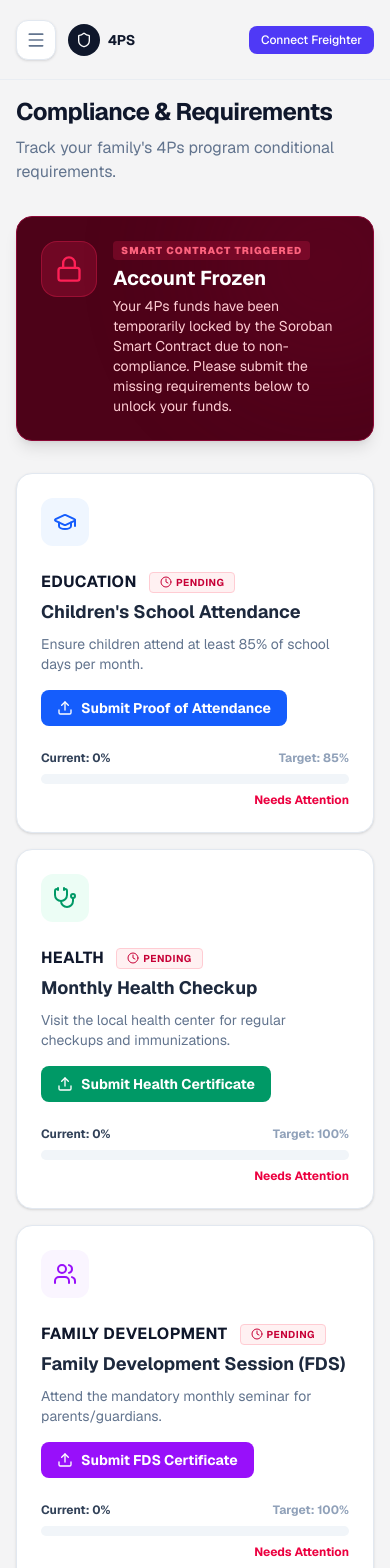
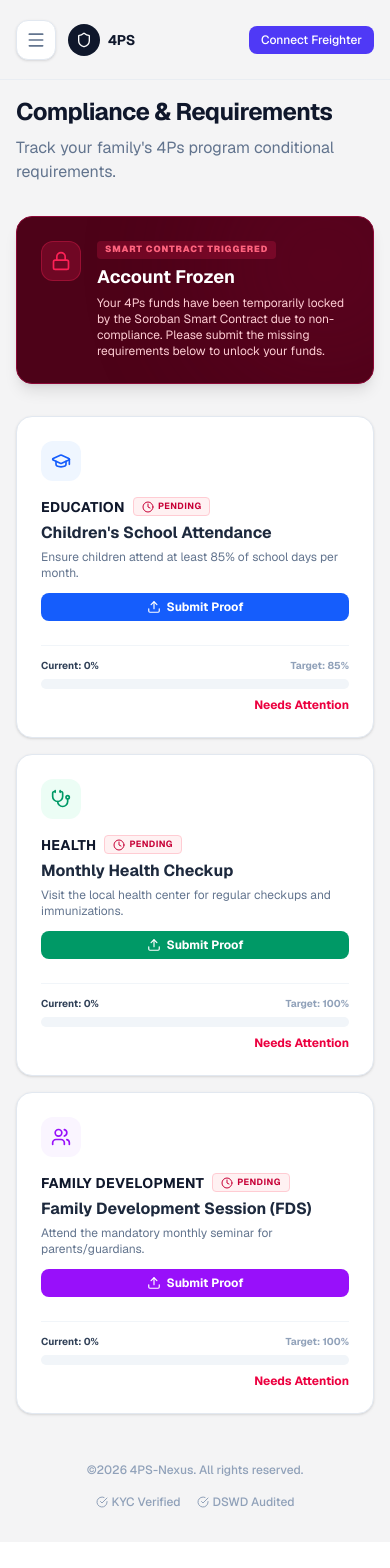
Before and after one commit to Dranyl-23/4PS-Nexus, a Next.js app in the folder web/: page /beneficiary/compliance in a window 390 px wide. Shown: the top 1568 px of the page. After the commit the page ends 1542 px from the top, so only its background shows below. Built offline with nearby package versions, Linux system fonts and the light colour scheme; no server answers; the database is empty.

Commit message:
style: optimize compliance page UI for mobile responsiveness

```diff
--- a/web/src/app/beneficiary/compliance/page.tsx
+++ b/web/src/app/beneficiary/compliance/page.tsx
@@ -93,15 +93,15 @@ export default function CompliancePage() {
         <div className="bg-rose-950 border border-rose-900 rounded-2xl p-6 shadow-lg flex flex-col md:flex-row items-start md:items-center justify-between gap-4 relative overflow-hidden">
           <div className="absolute top-0 right-0 w-64 h-64 bg-rose-900 rounded-full blur-3xl opacity-20 -mr-20 -mt-20"></div>
           <div className="flex items-start gap-4 relative z-10">
-            <div className="w-14 h-14 bg-rose-500/20 text-rose-500 rounded-2xl flex items-center justify-center shrink-0 border border-rose-500/30">
-              <Lock className="w-7 h-7" />
+            <div className="w-10 h-10 md:w-14 md:h-14 bg-rose-500/20 text-rose-500 rounded-xl md:rounded-2xl flex items-center justify-center shrink-0 border border-rose-500/30">
+              <Lock className="w-5 h-5 md:w-7 md:h-7" />
             </div>
             <div>
               <div className="flex items-center gap-2 mb-1">
-                <span className="px-2 py-0.5 bg-rose-500/20 text-rose-400 text-[10px] font-black tracking-widest uppercase rounded">Smart Contract Triggered</span>
+                <span className="px-2 py-0.5 bg-rose-500/20 text-rose-400 text-[9px] md:text-[10px] font-black tracking-widest uppercase rounded">Smart Contract Triggered</span>
               </div>
-              <h2 className="text-xl font-bold text-white mb-1">Account Frozen</h2>
-              <p className="text-sm text-rose-200 max-w-lg">
+              <h2 className="text-lg md:text-xl font-bold text-white mb-1">Account Frozen</h2>
+              <p className="text-xs md:text-sm text-rose-200 max-w-lg">
                 Your 4Ps funds have been temporarily locked by the Soroban Smart Contract due to non-compliance. Please submit the missing requirements below to unlock your funds.
               </p>
             </div>
@@ -111,15 +111,15 @@ export default function CompliancePage() {
         <div className="bg-emerald-950 border border-emerald-900 rounded-2xl p-6 shadow-lg flex flex-col md:flex-row items-start md:items-center justify-between gap-4 relative overflow-hidden">
           <div className="absolute top-0 right-0 w-64 h-64 bg-emerald-900 rounded-full blur-3xl opacity-20 -mr-20 -mt-20"></div>
           <div className="flex items-start gap-4 relative z-10">
-            <div className="w-14 h-14 bg-emerald-500/20 text-emerald-500 rounded-2xl flex items-center justify-center shrink-0 border border-emerald-500/30">
-              <Unlock className="w-7 h-7" />
+            <div className="w-10 h-10 md:w-14 md:h-14 bg-emerald-500/20 text-emerald-500 rounded-xl md:rounded-2xl flex items-center justify-center shrink-0 border border-emerald-500/30">
+              <Unlock className="w-5 h-5 md:w-7 md:h-7" />
             </div>
             <div>
               <div className="flex items-center gap-2 mb-1">
-                <span className="px-2 py-0.5 bg-emerald-500/20 text-emerald-400 text-[10px] font-black tracking-widest uppercase rounded">Smart Contract Triggered</span>
+                <span className="px-2 py-0.5 bg-emerald-500/20 text-emerald-400 text-[9px] md:text-[10px] font-black tracking-widest uppercase rounded">Smart Contract Triggered</span>
               </div>
-              <h2 className="text-xl font-bold text-white mb-1">Funds Unlocked & Active</h2>
-              <p className="text-sm text-emerald-200 max-w-lg">
+              <h2 className="text-lg md:text-xl font-bold text-white mb-1">Funds Unlocked & Active</h2>
+              <p className="text-xs md:text-sm text-emerald-200 max-w-lg">
                 You are 100% compliant with the 4Ps program requirements. The Smart Contract has authorized full access to your funds.
               </p>
             </div>
@@ -131,29 +131,29 @@ export default function CompliancePage() {
 
         {/* Education Requirement */}
         <div className="bg-white border border-slate-200 rounded-2xl p-6 shadow-sm">
-          <div className="flex flex-col md:flex-row gap-6">
-            <div className="w-12 h-12 bg-blue-50 text-blue-600 rounded-xl flex items-center justify-center shrink-0">
-              <GraduationCap className="w-6 h-6" />
+          <div className="flex flex-col md:flex-row gap-4 md:gap-6">
+            <div className="w-10 h-10 md:w-12 md:h-12 bg-blue-50 text-blue-600 rounded-xl flex items-center justify-center shrink-0">
+              <GraduationCap className="w-5 h-5 md:w-6 md:h-6" />
             </div>
             <div className="flex-1">
-              <div className="flex items-center gap-3 mb-1">
-                <h3 className="text-base font-bold text-slate-900 uppercase tracking-wide">Education</h3>
-                <span className={`px-2.5 py-0.5 rounded text-[10px] font-bold uppercase tracking-wider border flex items-center gap-1 ${eduUI.color}`}>
+              <div className="flex items-center gap-2 md:gap-3 mb-1">
+                <h3 className="text-sm md:text-base font-bold text-slate-900 uppercase tracking-wide">Education</h3>
+                <span className={`px-2 py-0.5 rounded text-[9px] md:text-[10px] font-bold uppercase tracking-wider border flex items-center gap-1 ${eduUI.color}`}>
                   {eduUI.icon} {eduUI.label}
                 </span>
               </div>
-              <h4 className="text-lg font-bold text-slate-800 mb-2">Children&apos;s School Attendance</h4>
-              <p className="text-sm text-slate-500 mb-4">
+              <h4 className="text-base md:text-lg font-bold text-slate-800 mb-1 md:mb-2">Children&apos;s School Attendance</h4>
+              <p className="text-xs md:text-sm text-slate-500 mb-3 md:mb-4">
                 Ensure children attend at least 85% of school days per month.
               </p>
               {eduUI.actionable && (
-                <Link href="/beneficiary/claims" className="inline-flex items-center gap-2 px-4 py-2 bg-blue-600 hover:bg-blue-700 text-white text-sm font-bold rounded-lg transition-colors">
-                  <Upload className="w-4 h-4" /> Submit Proof of Attendance
+                <Link href="/beneficiary/claims" className="inline-flex items-center gap-1.5 md:gap-2 px-3 py-1.5 md:px-4 md:py-2 bg-blue-600 hover:bg-blue-700 text-white text-xs md:text-sm font-bold rounded-lg transition-colors w-full md:w-auto justify-center md:justify-start">
+                  <Upload className="w-3.5 h-3.5 md:w-4 md:h-4" /> Submit Proof
                 </Link>
               )}
             </div>
-            <div className="w-full md:w-64 shrink-0 flex flex-col justify-center">
-              <div className="flex justify-between text-xs font-bold mb-2">
+            <div className="w-full md:w-64 shrink-0 flex flex-col justify-center mt-2 md:mt-0 pt-3 md:pt-0 border-t border-slate-100 md:border-0">
+              <div className="flex justify-between text-[10px] md:text-xs font-bold mb-1.5 md:mb-2">
                 <span className="text-slate-700">Current: {eduUI.progress}%</span>
                 <span className="text-slate-400">Target: 85%</span>
               </div>
@@ -167,29 +167,29 @@ export default function CompliancePage() {
 
         {/* Health Requirement */}
         <div className="bg-white border border-slate-200 rounded-2xl p-6 shadow-sm">
-          <div className="flex flex-col md:flex-row gap-6">
-            <div className="w-12 h-12 bg-emerald-50 text-emerald-600 rounded-xl flex items-center justify-center shrink-0">
-              <Stethoscope className="w-6 h-6" />
+          <div className="flex flex-col md:flex-row gap-4 md:gap-6">
+            <div className="w-10 h-10 md:w-12 md:h-12 bg-emerald-50 text-emerald-600 rounded-xl flex items-center justify-center shrink-0">
+              <Stethoscope className="w-5 h-5 md:w-6 md:h-6" />
             </div>
             <div className="flex-1">
-              <div className="flex items-center gap-3 mb-1">
-                <h3 className="text-base font-bold text-slate-900 uppercase tracking-wide">Health</h3>
-                <span className={`px-2.5 py-0.5 rounded text-[10px] font-bold uppercase tracking-wider border flex items-center gap-1 ${healthUI.color}`}>
+              <div className="flex items-center gap-2 md:gap-3 mb-1">
+                <h3 className="text-sm md:text-base font-bold text-slate-900 uppercase tracking-wide">Health</h3>
+                <span className={`px-2 py-0.5 rounded text-[9px] md:text-[10px] font-bold uppercase tracking-wider border flex items-center gap-1 ${healthUI.color}`}>
                   {healthUI.icon} {healthUI.label}
                 </span>
               </div>
-              <h4 className="text-lg font-bold text-slate-800 mb-2">Monthly Health Checkup</h4>
-              <p className="text-sm text-slate-500 mb-4">
+              <h4 className="text-base md:text-lg font-bold text-slate-800 mb-1 md:mb-2">Monthly Health Checkup</h4>
+              <p className="text-xs md:text-sm text-slate-500 mb-3 md:mb-4">
                 Visit the local health center for regular checkups and immunizations.
               </p>
               {healthUI.actionable && (
-                <Link href="/beneficiary/claims" className="inline-flex items-center gap-2 px-4 py-2 bg-emerald-600 hover:bg-emerald-700 text-white text-sm font-bold rounded-lg transition-colors">
-                  <Upload className="w-4 h-4" /> Submit Health Certificate
+                <Link href="/beneficiary/claims" className="inline-flex items-center gap-1.5 md:gap-2 px-3 py-1.5 md:px-4 md:py-2 bg-emerald-600 hover:bg-emerald-700 text-white text-xs md:text-sm font-bold rounded-lg transition-colors w-full md:w-auto justify-center md:justify-start">
+                  <Upload className="w-3.5 h-3.5 md:w-4 md:h-4" /> Submit Proof
                 </Link>
               )}
             </div>
-            <div className="w-full md:w-64 shrink-0 flex flex-col justify-center">
-              <div className="flex justify-between text-xs font-bold mb-2">
+            <div className="w-full md:w-64 shrink-0 flex flex-col justify-center mt-2 md:mt-0 pt-3 md:pt-0 border-t border-slate-100 md:border-0">
+              <div className="flex justify-between text-[10px] md:text-xs font-bold mb-1.5 md:mb-2">
                 <span className="text-slate-700">Current: {healthUI.progress}%</span>
                 <span className="text-slate-400">Target: 100%</span>
               </div>
@@ -203,29 +203,29 @@ export default function CompliancePage() {
 
         {/* FDS Requirement */}
         <div className="bg-white border border-slate-200 rounded-2xl p-6 shadow-sm">
-          <div className="flex flex-col md:flex-row gap-6">
-            <div className="w-12 h-12 bg-purple-50 text-purple-600 rounded-xl flex items-center justify-center shrink-0">
-              <Users className="w-6 h-6" />
+          <div className="flex flex-col md:flex-row gap-4 md:gap-6">
+            <div className="w-10 h-10 md:w-12 md:h-12 bg-purple-50 text-purple-600 rounded-xl flex items-center justify-center shrink-0">
+              <Users className="w-5 h-5 md:w-6 md:h-6" />
             </div>
             <div className="flex-1">
-              <div className="flex items-center gap-3 mb-1">
-                <h3 className="text-base font-bold text-slate-900 uppercase tracking-wide">Family Development</h3>
-                <span className={`px-2.5 py-0.5 rounded text-[10px] font-bold uppercase tracking-wider border flex items-center gap-1 ${fdsUI.color}`}>
+              <div className="flex items-center gap-2 md:gap-3 mb-1">
+                <h3 className="text-sm md:text-base font-bold text-slate-900 uppercase tracking-wide">Family Development</h3>
+                <span className={`px-2 py-0.5 rounded text-[9px] md:text-[10px] font-bold uppercase tracking-wider border flex items-center gap-1 ${fdsUI.color}`}>
                   {fdsUI.icon} {fdsUI.label}
                 </span>
               </div>
-              <h4 className="text-lg font-bold text-slate-800 mb-2">Family Development Session (FDS)</h4>
-              <p className="text-sm text-slate-500 mb-4">
+              <h4 className="text-base md:text-lg font-bold text-slate-800 mb-1 md:mb-2">Family Development Session (FDS)</h4>
+              <p className="text-xs md:text-sm text-slate-500 mb-3 md:mb-4">
                 Attend the mandatory monthly seminar for parents/guardians.
               </p>
               {fdsUI.actionable && (
-                <Link href="/beneficiary/claims" className="inline-flex items-center gap-2 px-4 py-2 bg-purple-600 hover:bg-purple-700 text-white text-sm font-bold rounded-lg transition-colors">
-                  <Upload className="w-4 h-4" /> Submit FDS Certificate
+                <Link href="/beneficiary/claims" className="inline-flex items-center gap-1.5 md:gap-2 px-3 py-1.5 md:px-4 md:py-2 bg-purple-600 hover:bg-purple-700 text-white text-xs md:text-sm font-bold rounded-lg transition-colors w-full md:w-auto justify-center md:justify-start">
+                  <Upload className="w-3.5 h-3.5 md:w-4 md:h-4" /> Submit Proof
                 </Link>
               )}
             </div>
-            <div className="w-full md:w-64 shrink-0 flex flex-col justify-center">
-              <div className="flex justify-between text-xs font-bold mb-2">
+            <div className="w-full md:w-64 shrink-0 flex flex-col justify-center mt-2 md:mt-0 pt-3 md:pt-0 border-t border-slate-100 md:border-0">
+              <div className="flex justify-between text-[10px] md:text-xs font-bold mb-1.5 md:mb-2">
                 <span className="text-slate-700">Current: {fdsUI.progress}%</span>
                 <span className="text-slate-400">Target: 100%</span>
               </div>
```
